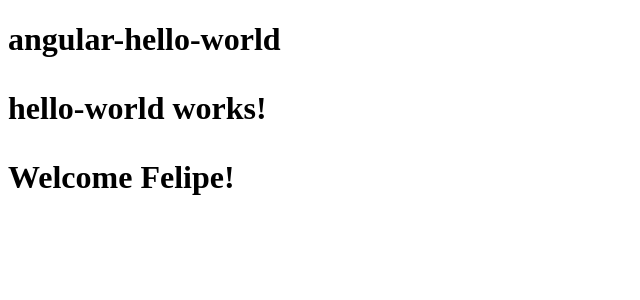
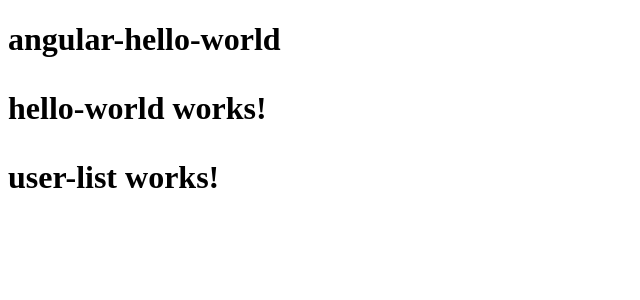
Before and after one commit to Madden20202-zz/angular-hello-world, an Angular app: page / in a window 1280 px wide. Shown: the top 300 px of the page, without its empty margins (0-640 px from the left). Built offline with nearby package versions, Linux system fonts and the light colour scheme.

Commit message:
Added the framework to show a list of users

```diff
--- a/src/app/app.component.html
+++ b/src/app/app.component.html
@@ -3,5 +3,5 @@
 
   <app-hello-world></app-hello-world>
 
-  <app-user-item></app-user-item>
+  <app-user-list></app-user-list>
 </h1>
--- a/src/app/app.module.ts
+++ b/src/app/app.module.ts
@@ -4,12 +4,14 @@
 import { AppComponent } from './app.component';
 import { HelloWorldComponent } from './hello-world/hello-world.component';
 import { UserItemComponent } from './user-item/user-item.component';
+import { UserListComponent } from './user-list/user-list.component';
 
 @NgModule({
   declarations: [
     AppComponent,
     HelloWorldComponent,
-    UserItemComponent
+    UserItemComponent,
+    UserListComponent
   ],
   imports: [
     BrowserModule
--- /dev/null
+++ b/src/app/user-list/user-list.component.html
@@ -0,0 +1 @@
+<p>user-list works!</p>
--- /dev/null
+++ b/src/app/user-list/user-list.component.ts
@@ -0,0 +1,19 @@
+import { Component, OnInit } from '@angular/core';
+
+@Component({
+  selector: 'app-user-list',
+  templateUrl: './user-list.component.html',
+  styleUrls: ['./user-list.component.css']
+})
+export class UserListComponent implements OnInit {
+
+  names: string[];
+
+  constructor() {
+    this.names = ['Ari', 'Sammy', 'James', 'Erik'];
+  }
+
+  ngOnInit(): void {
+  }
+
+}
```
Also changed, not shown: src/app/user-list/user-list.component.css (added), 1 other file (tests, documents, lock files or other folders).
